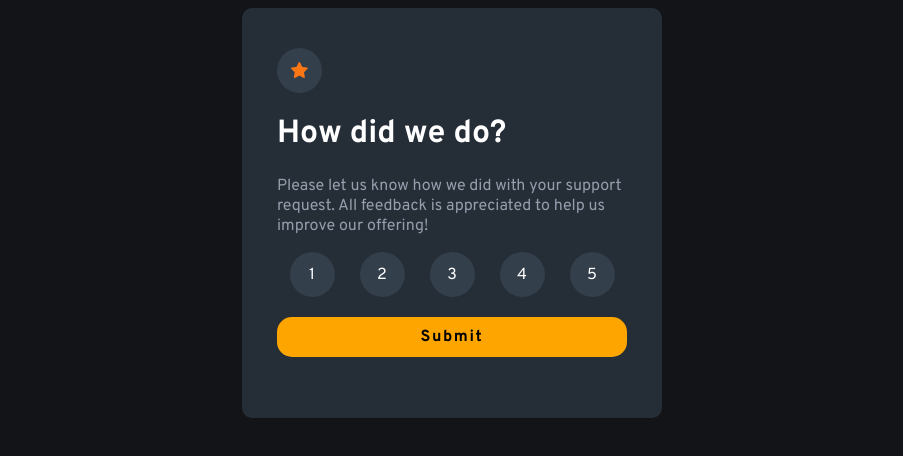
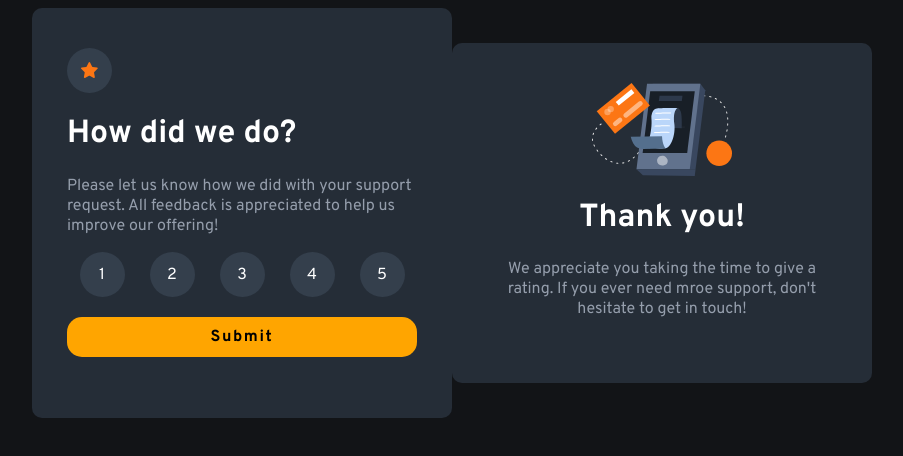
Before and after one commit to joshuawiidrichter1994/interactive-rating-component, a plain HTML site: page interactive-rating-component-main/index.html in a window 1280 px wide. Shown: the whole page, without its empty margins (196-1099 px from the left). Drawn offline with Linux system fonts and the light colour scheme.

Commit message:
Finished initial iteration of HTML structure and CSS styling (to be refined)

```diff
--- a/interactive-rating-component-main/index.html
+++ b/interactive-rating-component-main/index.html
@@ -13,16 +13,16 @@
     <title>Frontend Mentor | Interactive rating component</title>
   </head>
   <body>
-    <div class="container">
-      <div class="rating">
+    <!-- RATING MODAL -->
+    <div class="rating-container">
       <div class="star-container">
         <img class="star-img" src="./images/icon-star.svg" />
       </div>
       <div class="text-container">
         <h1 class="heading">How did we do?</h1>
         <p class="description">
-            Please let us know how we did with your support request. All
-            feedback is appreciated to help us improve our offering!
+          Please let us know how we did with your support request. All feedback
+          is appreciated to help us improve our offering!
         </p>
       </div>
       <div class="ratings-container">
@@ -44,7 +44,18 @@
       </div>
       <button class="submit-button">Submit</button>
     </div>
-      <div class="thank-you"></div>
+
+    <!-- THANK YOU MODAL -->
+    <div class="thank-you-container">
+      <img class="thank-you-img" src="./images/illustration-thank-you.svg" />
+      <div class="rating-result"></div>
+      <div class="msg-container">
+        <h1 class="thank-you-heading">Thank you!</h1>
+        <p class="thank-you-text">
+          We appreciate you taking the time to give a rating. If you ever need
+          mroe support, don't hesitate to get in touch!
+        </p>
+      </div>
     </div>
   </body>
 </html>
--- a/interactive-rating-component-main/styles.css
+++ b/interactive-rating-component-main/styles.css
@@ -8,19 +8,16 @@ body {
   width: 100%;
 }
 
-.container {
+/* Rating container styling */
+
+.rating-container {
+  display: flex;
+  flex-direction: column;
   height: 350px;
   width: 350px;
   padding: 40px 35px 20px 35px;
   background-color: hsl(213, 19%, 18%);
   border-radius: 10px;
-}
-
-/* Rating container styling */
-
-.rating {
-    display: flex;
-    flex-direction: column;
 }
 
 .star-container {
@@ -39,7 +36,7 @@ body {
 
 .text-container {
   color: white;
-    font-family: 'Overpass'
+  font-family: 'Overpass';
 }
 
 .description {
@@ -55,7 +52,7 @@ body {
 .rating-bubble {
   background-color: hsl(213, 19%, 25%);
   color: white;
-    font-family: "Overpass";
+  font-family: 'Overpass';
   border-radius: 50%;
   height: 45px;
   width: 45px;
@@ -76,7 +73,7 @@ body {
 .submit-button {
   letter-spacing: 0.1rem;
   font-size: 16px;
-    font-family: "Overpass";
+  font-family: 'Overpass';
   background-color: orange;
   color: black;
   border-radius: 15px;
@@ -92,6 +89,28 @@ body {
 
 /* Thank you container */
 
-.thank-you {
-    display: none'
+.thank-you-container {
+  display: flex;
+  flex-direction: column;
+  text-align: center;
+  font-family: 'Overpass';
+  height: 280px;
+  width: 350px;
+  padding: 40px 35px 20px 35px;
+  background-color: hsl(213, 19%, 18%);
+  border-radius: 10px;
 }
+
+.thank-you-img {
+  width: 140px;
+  height: auto;
+  align-self: center;
+}
+
+.thank-you-heading {
+  color: white;
+}
+
+.thank-you-text {
+  color: hsl(217, 12%, 63%);
+}
```
Lines whose indentation alone changed are shown as unchanged.
